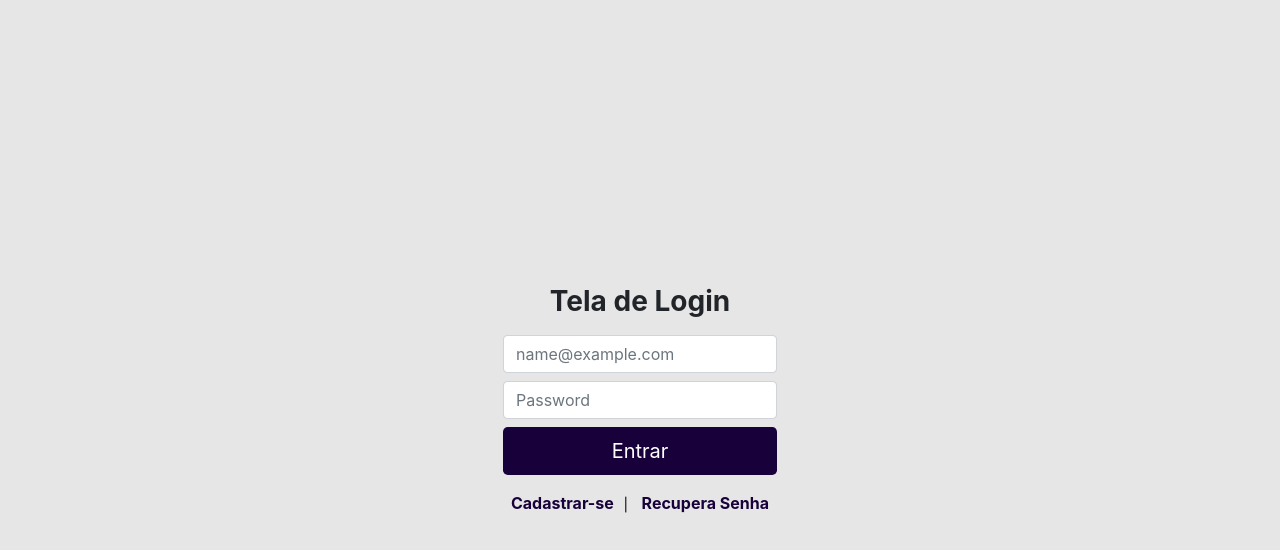
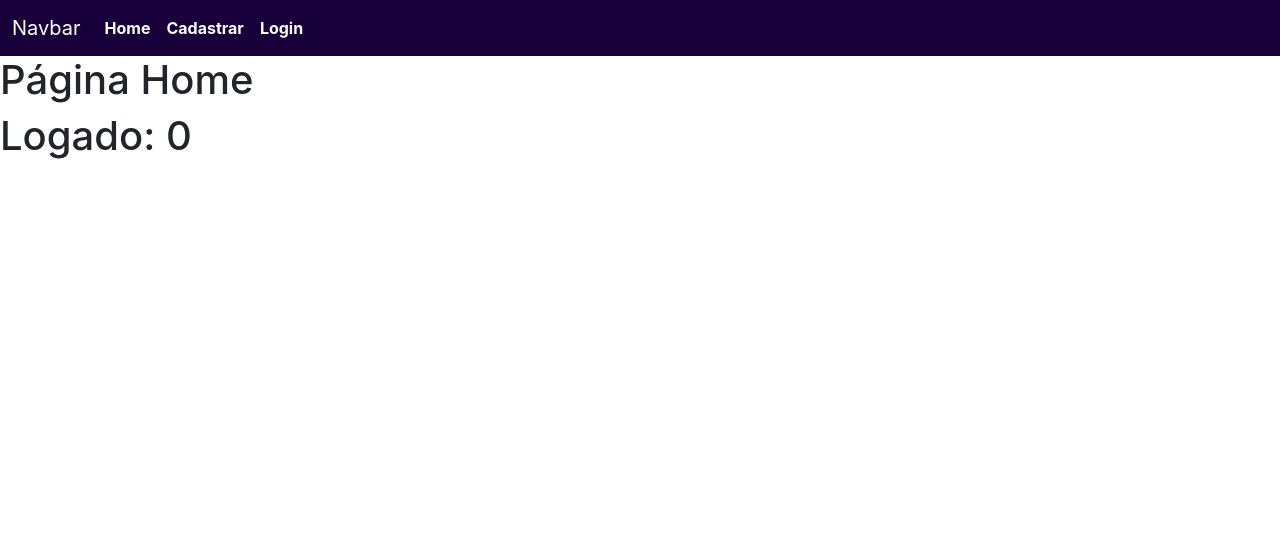
Before and after one commit to williamaof/Tela-de-Login-com-React, a React (Create React App) app: page / in a window 1280 px wide. Shown: the top 550 px of the page. Built offline with nearby package versions, Linux system fonts and the light colour scheme.

Commit message:
Inserindo Redux no Código parte 1

```diff
--- a/package.json
+++ b/package.json
@@ -9,8 +9,10 @@
     "firebase": "^8.9.1",
     "react": "^17.0.2",
     "react-dom": "^17.0.2",
+    "react-redux": "^7.2.6",
     "react-router-dom": "^6.2.1",
     "react-scripts": "5.0.0",
+    "redux": "^4.1.2",
     "web-vitals": "^2.1.3"
   },
   "scripts": {
--- a/public/index.html
+++ b/public/index.html
@@ -9,11 +9,10 @@
     <!--Bootstrap-->
 
     <!--Font Awesome-->
+    <link rel= "stylesheet" href="https://cdnjs.cloudflare.com/ajax/libs/font-awesome/6.0.0-beta3/css/all.min.css"/>
 
-    <link rel= "stylesheet" href="https://cdnjs.cloudflare.com/ajax/libs/font-awesome/6.0.0-beta3/css/all.min.css"/>
     <!--CSS-->
     <link href="https://cdn.jsdelivr.net/npm/bootstrap@5.1.3/dist/css/bootstrap.min.css" rel="stylesheet" integrity="sha384-1BmE4kWBq78iYhFldvKuhfTAU6auU8tT94WrHftjDbrCEXSU1oBoqyl2QvZ6jIW3" crossorigin="anonymous">
-
 
     <title>Eventos</title>
   </head>
@@ -25,7 +24,8 @@
     <!--JC-->
     <script src="https://cdn.jsdelivr.net/npm/bootstrap@5.1.3/dist/js/bootstrap.bundle.min.js" integrity="sha384-ka7Sk0Gln4gmtz2MlQnikT1wXgYsOg+OMhuP+IlRH9sENBO0LRn5q+8nbTov4+1p" crossorigin="anonymous"></script>
     <script src="https://cdn.jsdelivr.net/npm/@popperjs/core@2.10.2/dist/umd/popper.min.js" integrity="sha384-7+zCNj/IqJ95wo16oMtfsKbZ9ccEh31eOz1HGyDuCQ6wgnyJNSYdrPa03rtR1zdB" crossorigin="anonymous"></script>
-    <script src="https://cdn.jsdelivr.net/npm/bootstrap@5.1.3/dist/js/bootstrap.min.js" integrity="sha384-QJHtvGhmr9XOIpI6YVutG+2QOK9T+ZnN4kzFN1RtK3zEFEIsxhlmWl5/YESvpZ13" crossorigin="anonymous"></script>
+    <!--<script src="https://cdn.jsdelivr.net/npm/bootstrap@5.1.3/dist/js/bootstrap.min.js" integrity="sha384-QJHtvGhmr9XOIpI6YVutG+2QOK9T+ZnN4kzFN1RtK3zEFEIsxhlmWl5/YESvpZ13" crossorigin="anonymous"></script>
+    -->
 
   </body>
 </html>
--- a/src/App.js
+++ b/src/App.js
@@ -9,19 +9,23 @@ import Login from './view/login';
 import Usuario from './view/usuarios';
 import RecuperaSenha from './view/recuperar-senha-usuario';
 import Home from './view/home';
+import store from '../src/store';
+import { Provider } from 'react-redux';
 
 
 function App(){
         return(
+            <Provider store = {store}>
                 <BrowserRouter>
                     <Routes>
-                    <Route path="/" element = {<Login/>}/>
+                        <Route path="/" element = {<Home/>}/>
                         <Route path="/usuarioNovo" element = {<Usuario/>}/>
                         <Route path= "/recuperaSenha" element = {<RecuperaSenha/>}/>
-                    <Route path= "/home" element = {<Home/>}/>
+                        <Route path= "/login" element = {<Login/>}/>
 
                     </Routes>
                 </BrowserRouter>
+                </Provider>
         );
     }
 
--- a/src/componentes/navbar/index.js
+++ b/src/componentes/navbar/index.js
@@ -9,17 +9,18 @@ function Navbar (){
     <span className="navbar-brand " >Navbar</span>
                   <button className="navbar-toggler" type="button" data-bs-toggle="collapse" data-bs-target="#navbarNav" aria-controls="navbarNav" aria-expanded="false" aria-label="Toggle navigation">
                     <span className="navbar-toggler-icon"></span>
+                    <i className='fas fa-bars text-white'></i>
                   </button>
     <div className="collapse navbar-collapse" id="navbarNav">
           <ul className="navbar-nav">
             <li className="nav-item">
-              <a className="nav-link " aria-current="page" href="#">Home</a>
+              <Link className="nav-link " aria-current="page" to="/">Home</Link>
             </li>
             <li className="nav-item">
-              <a className="nav-link" href="#">Features</a>
+              <Link className="nav-link" to="/usuarioNovo">Cadastrar</Link>
             </li>
             <li className="nav-item">
-              <a className="nav-link" href="#">Pricing</a>
+              <Link className="nav-link" to="/login">Login</Link>
             </li>
           </ul>
         </div>
--- /dev/null
+++ b/src/store/index.js
@@ -0,0 +1,6 @@
+import {createStore} from 'redux';
+import usuarioReducer from './usuarioReducer';
+
+const store = createStore(usuarioReducer);
+
+export default store;
--- /dev/null
+++ b/src/store/usuarioReducer.js
@@ -0,0 +1,18 @@
+const INITIAL_STATE = {
+    usuarioEmail: '',
+    usuarioLogado: 0,
+};
+
+function usuarioReducer (state = INITIAL_STATE, action ){
+    switch(action.type){
+        case 'LOG_IN':
+            return {...state, usuarioLogado: 1, usuarioEmail: action.usuarioEmail}
+        case 'LOG_OUT':
+            return {...state, usuarioLogado: 0, usuarioEmail: ''}
+        default:
+            return state;
+
+    }
+}
+
+export default usuarioReducer;
--- a/src/view/home/index.js
+++ b/src/view/home/index.js
@@ -2,15 +2,24 @@ import React, {useState} from 'react';
 import './home.css';
 import { Link } from 'react-router-dom';
 import Navbar  from '../../componentes/navbar';
+import {useSelector} from 'react-redux';
+
 
 function Home(){
 
 
 
     return(
-
+        <>
         <Navbar/>
 
+       <div>
+           <h1>Página Home</h1>
+           <h1>{useSelector(state => state.usuarioEmail)}</h1>
+           <h1> Logado: {useSelector(state => state.usuarioLogado)}</h1>
+       </div>
+
+        </>
 
     )
 
--- a/src/view/login/index.js
+++ b/src/view/login/index.js
@@ -1,27 +1,40 @@
 import React, {useState} from 'react';
 import './login.css';
-import { Link } from 'react-router-dom';
+import {Link, Navigate  } from 'react-router-dom';
 
 import firebase from '../../config/firebase';
 import 'firebase/auth';
+
+import { useSelector, useDispatch} from 'react-redux';
 
 function Login (){
   const [email, setEmail] = useState();
   const [senha, setSenha] = useState();
   const [msgTipo, setMsgTipo] = useState();
 
+  const dispatch = useDispatch();
+
   function logar(){
        //salvar email e senha no Firebase
 
     firebase.auth().signInWithEmailAndPassword(email, senha).then(resultado =>{
       setMsgTipo('sucesso')
+      setTimeout(() => {
+        dispatch({type: 'LOG_IN', usuarioEmail: email});
+      }, 2000);
+
+
     }).catch(erro =>{
       setMsgTipo('erro')
     });
   }
 
+
     return(
       <div className = "login-content d-flex align-items-center">
+
+        {useSelector(state => state.usuarioLogado) > 0 ? <Navigate  to='/'/> :null}
+
           <form className = "form-signin mx-auto">
               <h1 className="h3 mb-3  fw-bold text-center">Tela de Login</h1>
 
@@ -37,9 +50,9 @@ function Login (){
               </div>
 
                 <div className="opcoe-login mt-3">
-                  <Link to='usuarioNovo' className="mx-2 fw-bold"> Cadastrar-se</Link>
+                  <Link to='/usuarioNovo' className="mx-2 fw-bold"> Cadastrar-se</Link>
                   <span>&#8739;</span>
-                  <Link to = "recuperaSenha" className="mx-2 fw-bold"> Recupera Senha</Link>
+                  <Link to = "/recuperaSenha" className="mx-2 fw-bold"> Recupera Senha</Link>
                 </div>
         </form>
      </div>
--- a/src/view/recuperar-senha-usuario/index.js
+++ b/src/view/recuperar-senha-usuario/index.js
@@ -4,6 +4,8 @@ import { Link } from 'react-router-dom';
 
  import firebase from '../../config/firebase';
  import 'firebase/auth';
+
+ import Navbar from '../../componentes/navbar';
 
 function UsuarioRecupera(){
 
@@ -20,6 +22,9 @@ function UsuarioRecupera(){
     }
 
     return(
+        <>
+
+            <Navbar/>
 
             <form className='text-center form-login mx-auto mt-5'>
                 <h3 className='mb-3 fw-bold'>Recupera Senha</h3>
@@ -33,7 +38,7 @@ function UsuarioRecupera(){
                  <Link to = "/"  > <i className="fas fa-undo mt-5 fa-3x"></i> </Link>
                  </div>
             </form>
-
+            </>
     )
 }
 
--- a/src/view/usuarios/index.js
+++ b/src/view/usuarios/index.js
@@ -4,6 +4,8 @@ import { Link } from 'react-router-dom';
 
 import firebase from '../../config/firebase';
 import 'firebase/auth';
+
+import Navbar from '../../componentes/navbar';
 
 function Usuario_novo(){
 
@@ -52,6 +54,9 @@ function Usuario_novo(){
     }
 
     return(
+        <>
+        <Navbar/>
+
         <div className="form-cadastro">
 
             <form className='text-center form-login mx-auto mt-5'>
@@ -77,6 +82,7 @@ function Usuario_novo(){
 
             </form>
         </div>
+        </>
     )
 }
 export default Usuario_novo;
```
Also changed, not shown: 1 other file (tests, documents, lock files or other folders). Lines whose indentation alone changed are shown as unchanged.
